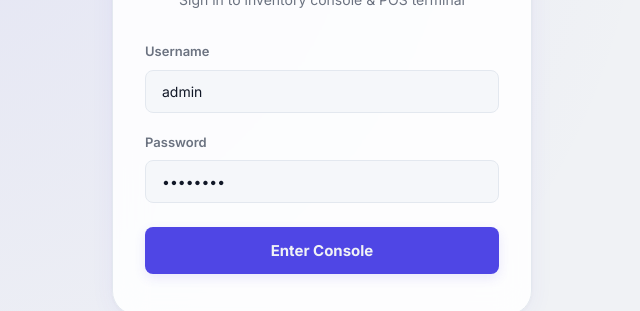
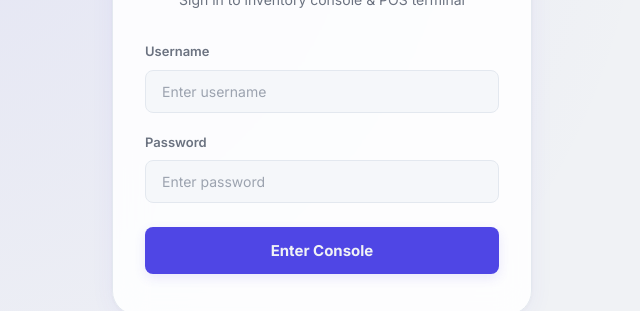
Before and after one commit to inventory-managment-and-tracking/structure, a React (Vite) app in the folder frontend/: page / in a window 1280 px wide. Shown: the part 324-635 px from the top of the page, without its empty margins (318-958 px from the left). Built offline with nearby package versions, Linux system fonts and the light colour scheme.

Commit message:
small change

```diff
--- a/frontend/src/App.jsx
+++ b/frontend/src/App.jsx
@@ -31,8 +31,8 @@ export default function App() {
   const [refreshAlerts, setRefreshAlerts] = useState(0);
 
   // Login form state
-  const [username, setUsername] = useState('admin');
-  const [password, setPassword] = useState('admin123');
+  const [username, setUsername] = useState('');
+  const [password, setPassword] = useState('');
   const [loginError, setLoginError] = useState('');
   const [isLoggingIn, setIsLoggingIn] = useState(false);
 
@@ -53,6 +53,8 @@ export default function App() {
     localStorage.removeItem('user');
     setToken('');
     setUser(null);
+    setUsername('');
+    setPassword('');
     setCart([]);
     setActiveTab('dashboard');
   }, []);
@@ -225,13 +227,14 @@ export default function App() {
 
           {loginError && <div className="auth-error">{loginError}</div>}
 
-          <form onSubmit={handleLogin}>
+          <form onSubmit={handleLogin} autoComplete="off">
             <div className="form-group">
               <label className="form-label">Username</label>
               <input
                 type="text"
                 required
-                placeholder="admin"
+                placeholder="Enter username"
+                autoComplete="username"
                 value={username}
                 onChange={(e) => setUsername(e.target.value)}
               />
@@ -242,7 +245,8 @@ export default function App() {
               <input
                 type="password"
                 required
-                placeholder="••••••••"
+                placeholder="Enter password"
+                autoComplete="current-password"
                 value={password}
                 onChange={(e) => setPassword(e.target.value)}
               />
```
